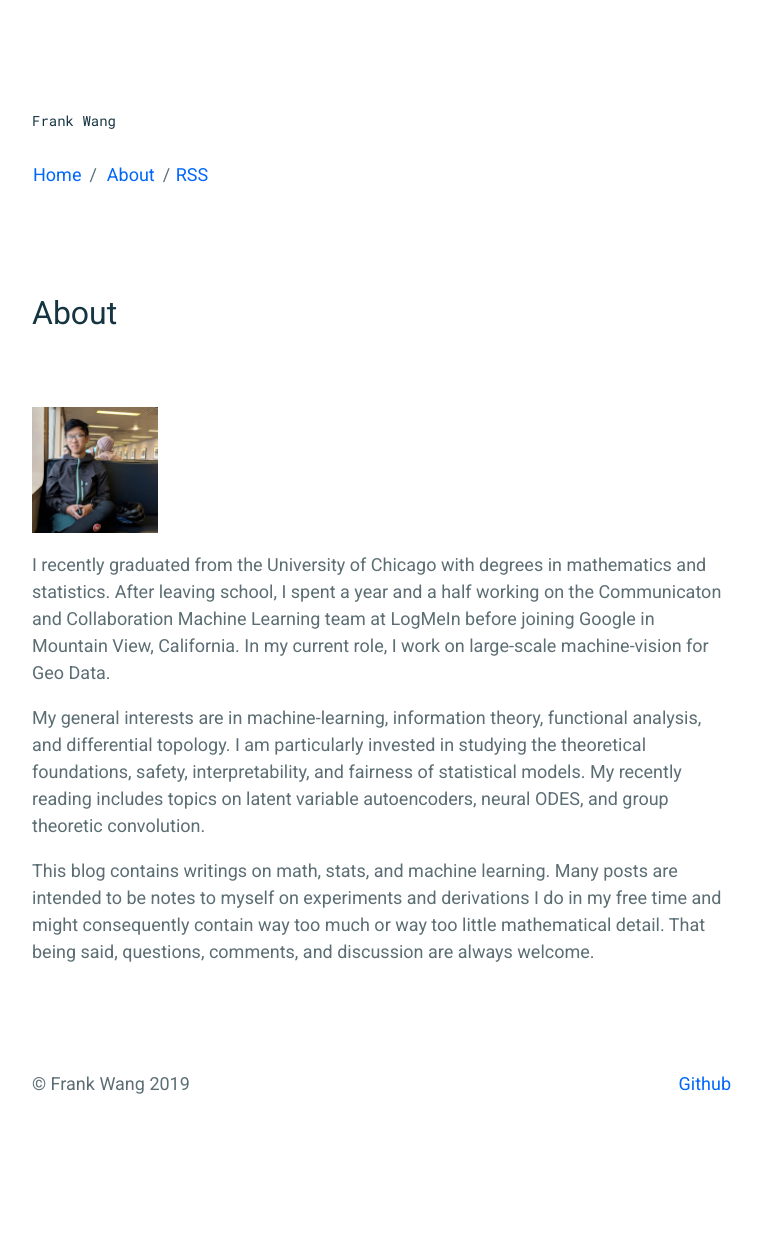
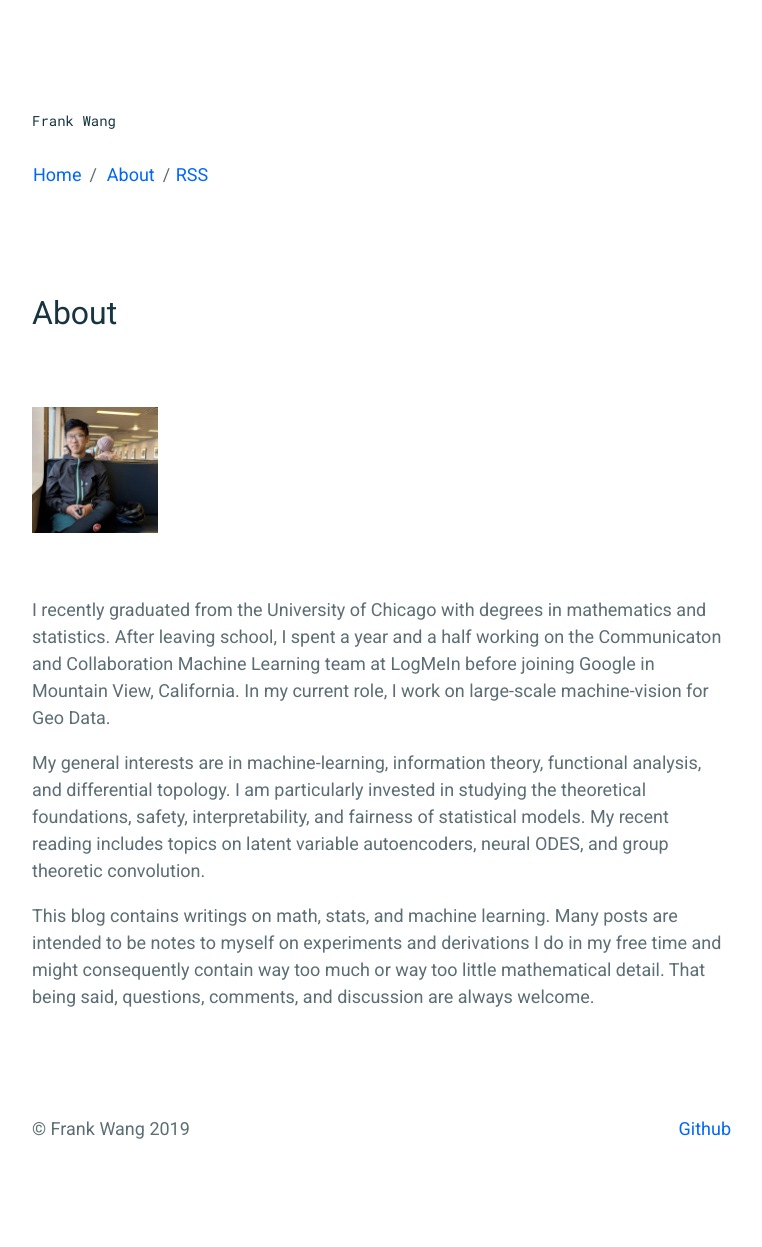
Before and after one commit to frankwang95/frankwang95.github.io, a Jekyll site: the page built from _pages/about.md, in a window 1280 px wide. Shown: the whole page, without its empty margins (258-1020 px from the left). Built offline with Jekyll 4.4.1, drawn with Linux system fonts in a browser that asks for light colours; before the commit the page ends 1202 px from its top, so only the background shows below that.

Commit message:
Fixed Typo.

```diff
--- a/_pages/about.md
+++ b/_pages/about.md
@@ -8,9 +8,10 @@ permalink: /about/
 <p align="left">
   <img src="https://frankwang95.github.io/assets/about_photo.jpg" width="18%">
 </p>
+<br>
 
 I recently graduated from the University of Chicago with degrees in mathematics and statistics. After leaving school, I spent a year and a half working on the Communicaton and Collaboration Machine Learning team at LogMeIn before joining Google in Mountain View, California. In my current role, I work on large-scale machine-vision for Geo Data.
 
-My general interests are in machine-learning, information theory, functional analysis, and differential topology. I am particularly invested in studying the theoretical foundations, safety, interpretability, and fairness of statistical models. My recently reading includes topics on latent variable autoencoders, neural ODES, and group theoretic convolution.
+My general interests are in machine-learning, information theory, functional analysis, and differential topology. I am particularly invested in studying the theoretical foundations, safety, interpretability, and fairness of statistical models. My recent reading includes topics on latent variable autoencoders, neural ODES, and group theoretic convolution.
 
 This blog contains writings on math, stats, and machine learning. Many posts are intended to be notes to myself on experiments and derivations I do in my free time and might consequently contain way too much or way too little mathematical detail. That being said, questions, comments, and discussion are always welcome.
```
